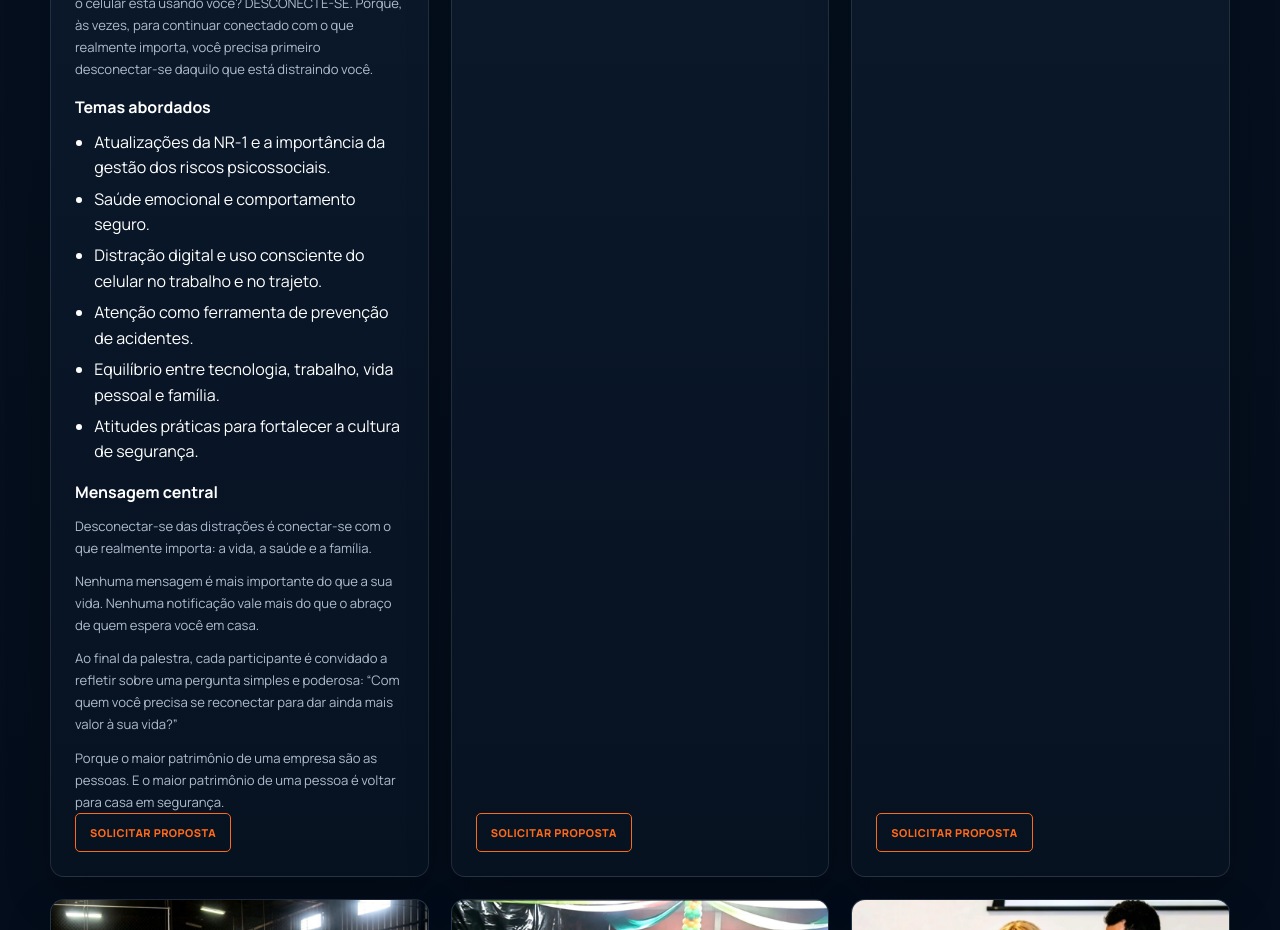
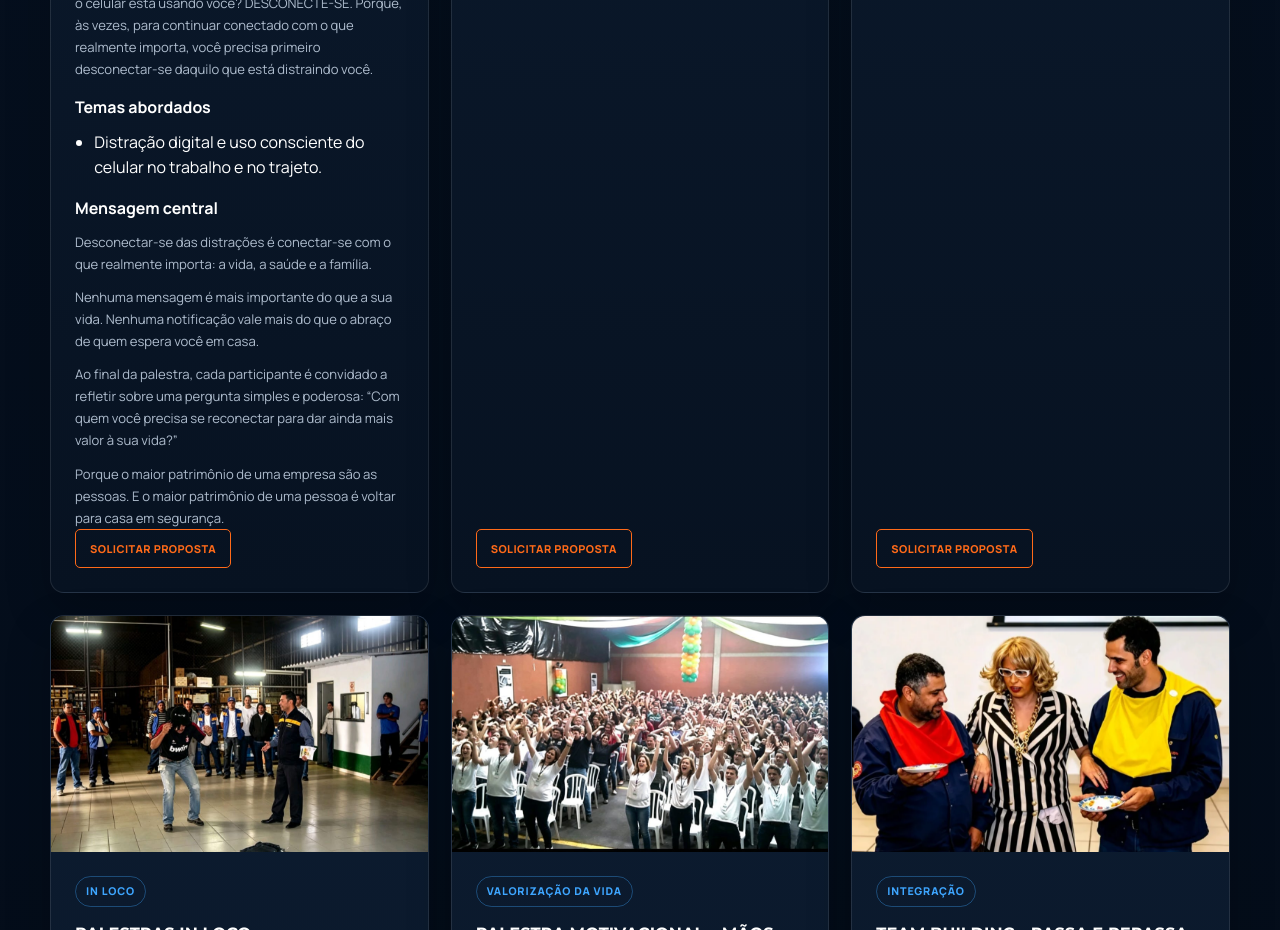
Before and after one commit to Felpss14/novotempo-newversion, a plain HTML site: page index.html in a window 1280 px wide. Shown: the part 3100-4030 px from the top of the page. Drawn offline with Linux system fonts and the light colour scheme.

Commit message:
remoção temas

```diff
--- a/index.html
+++ b/index.html
@@ -310,21 +310,8 @@ Porque, às vezes, para continuar conectado com o que realmente importa, você p
                   <h4>Temas abordados</h4>
                   <ul class="event-card-list">
                     <li>
-                      Atualizações da NR-1 e a importância da gestão dos riscos
-                      psicossociais.
-                    </li>
-                    <li>Saúde emocional e comportamento seguro.</li>
-                    <li>
                       Distração digital e uso consciente do celular no trabalho
                       e no trajeto.
-                    </li>
-                    <li>Atenção como ferramenta de prevenção de acidentes.</li>
-                    <li>
-                      Equilíbrio entre tecnologia, trabalho, vida pessoal e
-                      família.
-                    </li>
-                    <li>
-                      Atitudes práticas para fortalecer a cultura de segurança.
                     </li>
                   </ul>
                   <h4>Mensagem central</h4>
```
